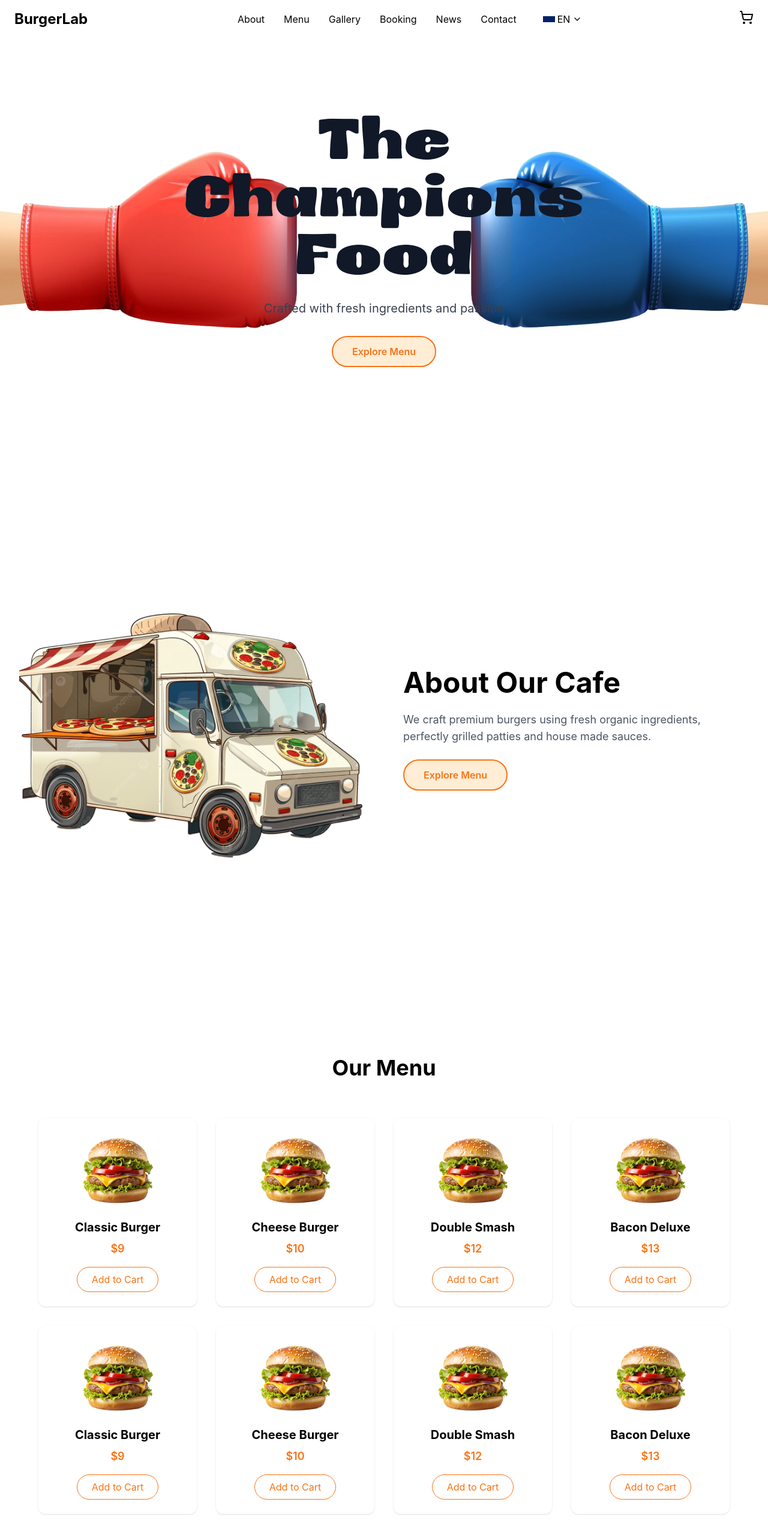
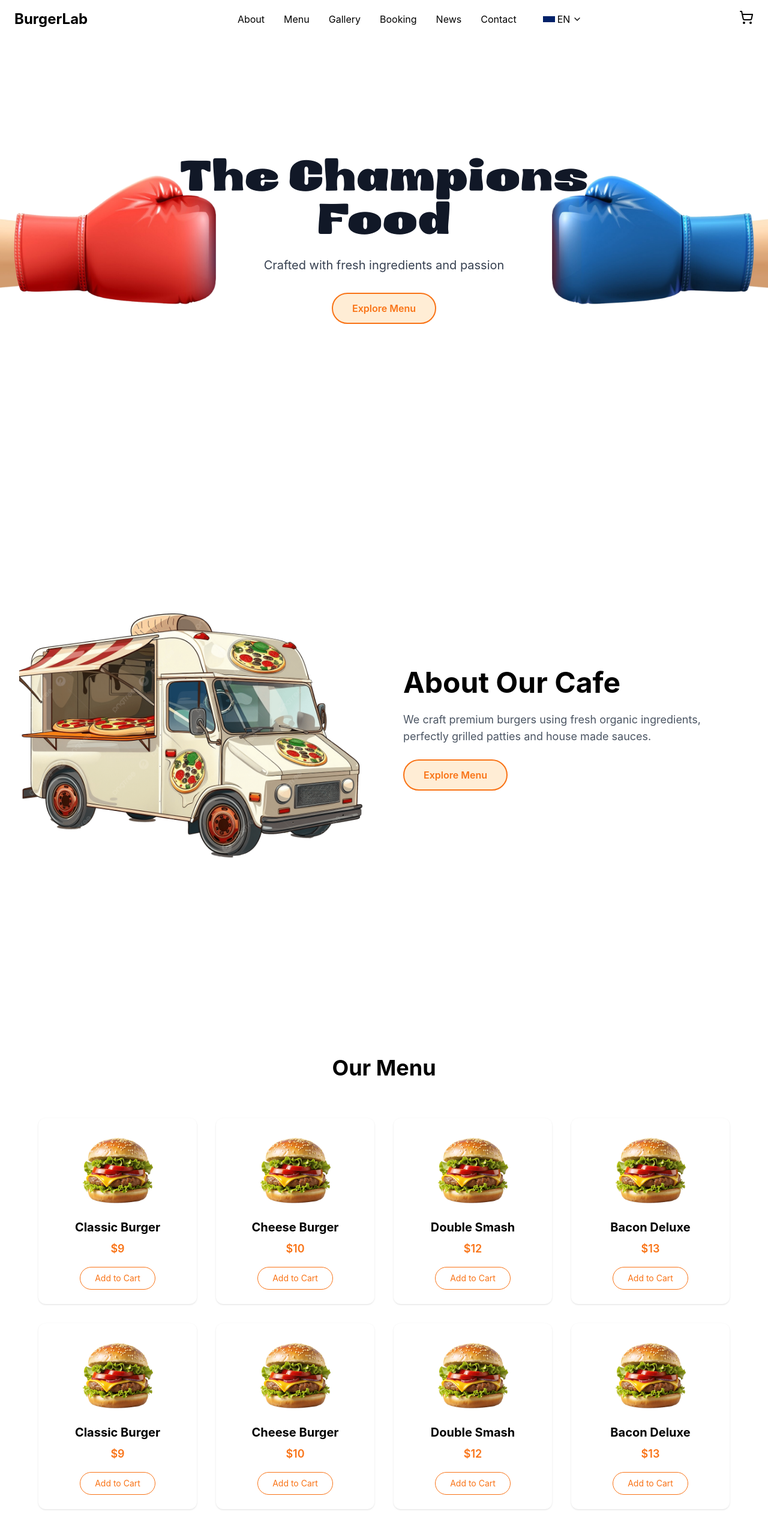
Before and after one commit to encodeschool/FOOD-ORDER-WEBSITE, a React (Vite) app: page / in a window 1280 px wide. Shown: the top 2564 px of the page at 60% size. Built offline with nearby package versions, Linux system fonts and the light colour scheme.

Commit message:
seom changes

```diff
--- a/src/components/Hero.jsx
+++ b/src/components/Hero.jsx
@@ -53,7 +53,7 @@ export default function Hero() {
       <motion.img
         src={LeftGlove}
         alt="Left Glove"
-        className="hidden sm:block absolute left-0 top-1/2 w-[550px]"
+        className="hidden sm:block absolute left-0 top-1/2 w-[400px]"
         style={{ y: "-50%" }}
         animate={leftControls}
       />
@@ -62,7 +62,7 @@ export default function Hero() {
       <motion.img
         src={RightGlove}
         alt="Right Glove"
-        className="hidden sm:block absolute right-0 top-1/2 w-[550px]"
+        className="hidden sm:block absolute right-0 top-1/2 w-[400px]"
         style={{ y: "-50%" }}
         animate={rightControls}
       />
@@ -76,7 +76,7 @@ export default function Hero() {
           initial={{ opacity: 0, y: 50 }}
           animate={{ opacity: 1, y: 0 }}
           transition={{ duration: 0.5 }}
-          className="text-4xl foodFont sm:text-5xl lg:text-8xl mb-6 text-gray-900"
+          className="text-4xl foodFont sm:text-5xl lg:text-7xl mb-6 text-gray-900"
         >
           The Champions Food
         </motion.h1>
--- a/src/components/Menu.jsx
+++ b/src/components/Menu.jsx
@@ -42,7 +42,7 @@ export default function Menu({ addToCart }) {
 
             <button
               onClick={() => addToCart(burger)}
-              className="mt-4 px-6 py-2 border border-orange-500 text-orange-500 rounded-full hover:bg-orange-100 transition"
+              className="mt-4 text-sm px-6 py-2 border border-orange-500 text-orange-500 rounded-full hover:bg-orange-100 transition"
             >
               Add to Cart
             </button>
```
